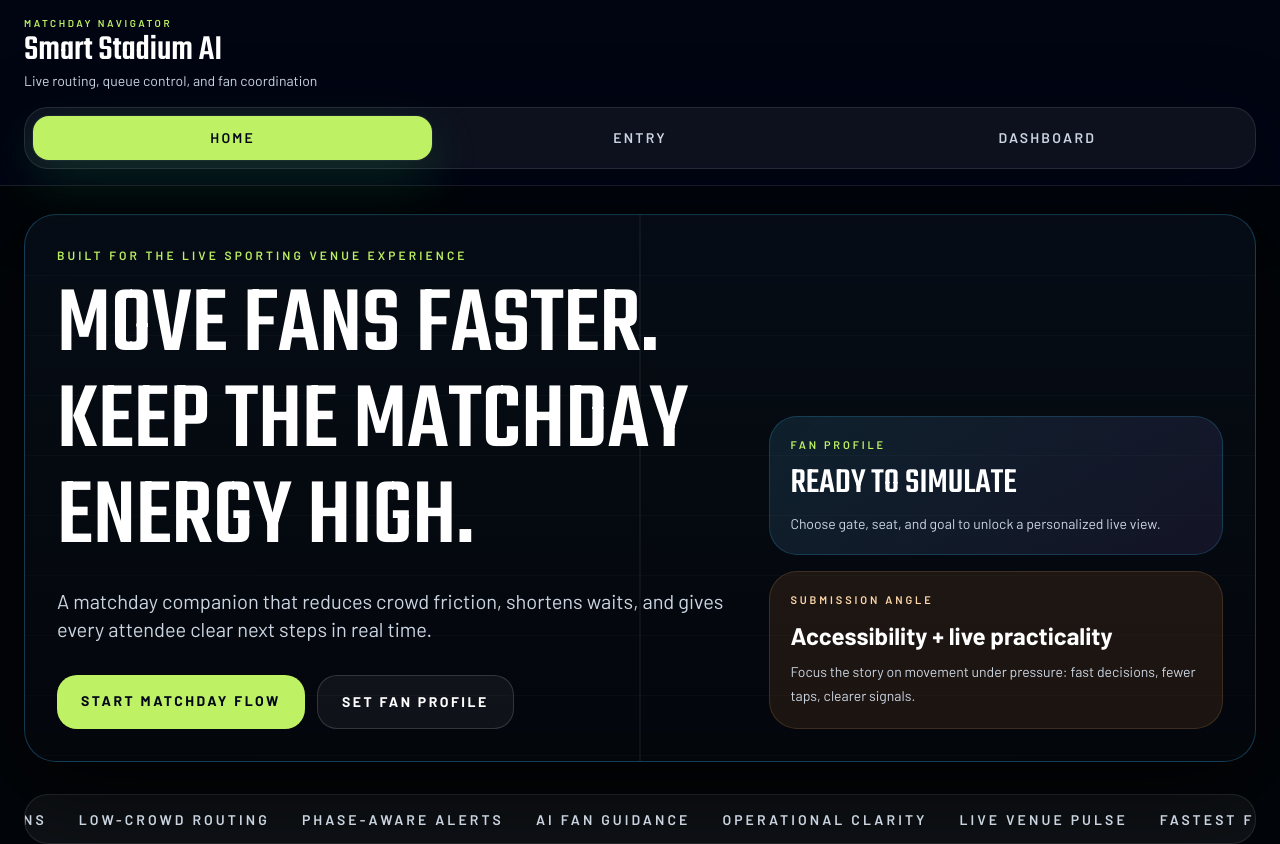
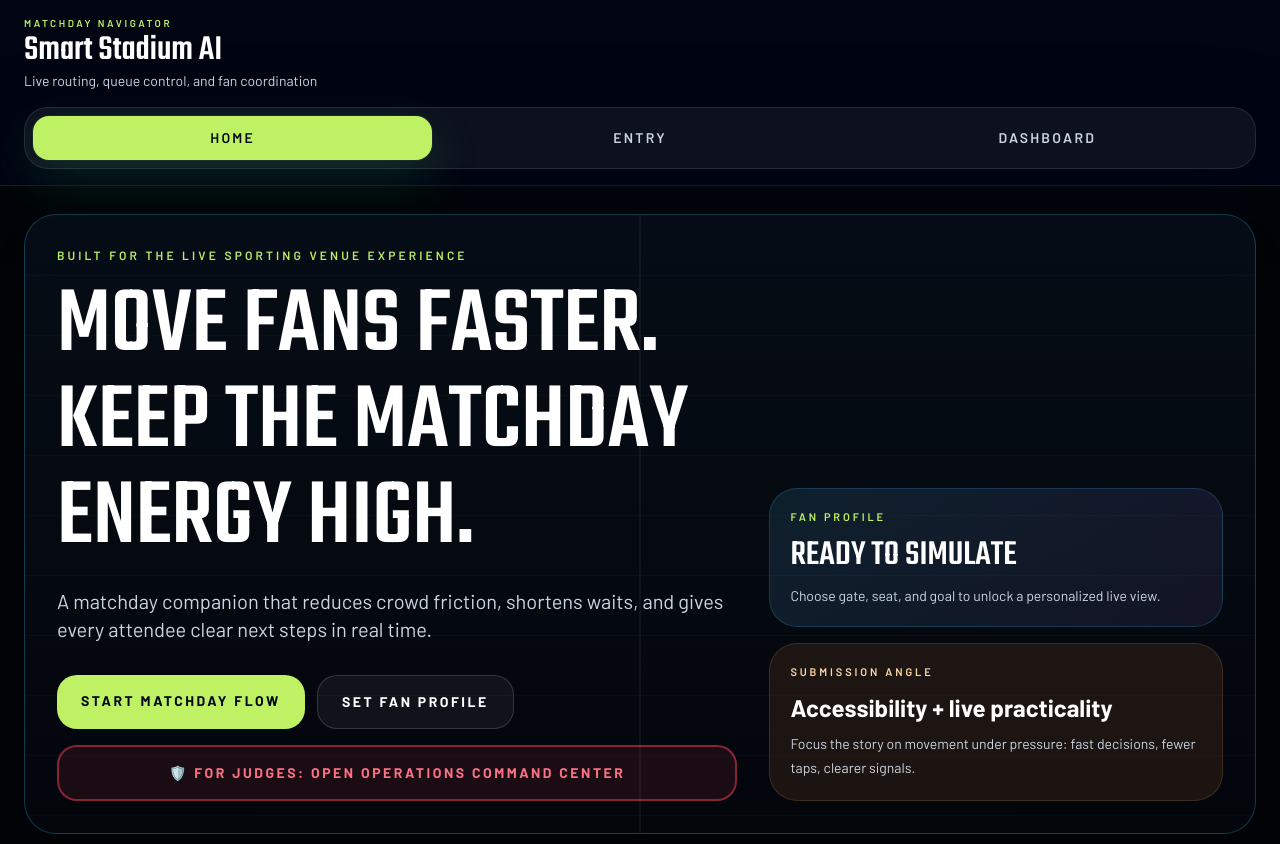
Before and after one commit to manojs923/AI-Crowd-Intelligence-Smart-Stadium-Assistant, a React (Vite) app: page / in a window 1280 px wide. Shown: the top 844 px of the page. Built offline with nearby package versions, Linux system fonts and the light colour scheme; no server answers.

Commit message:
feat: add explicit link for judges to access ops dashboard

```diff
--- a/src/pages/Home.jsx
+++ b/src/pages/Home.jsx
@@ -56,6 +56,16 @@ export default function Home({ userProfile }) {
                 className="rounded-[1.25rem] border border-white/15 bg-white/5 px-6 py-4 text-center text-sm font-bold uppercase tracking-[0.18em] text-white transition hover:border-white/30 hover:bg-white/10"
               >
                 {userProfile ? 'Resume Live Dashboard' : 'Set Fan Profile'}
+              </Link>
+            </div>
+
+            <div className="mt-4 flex flex-col gap-3 sm:flex-row">
+              <Link
+                to="/ops"
+                target="_blank"
+                className="flex-1 rounded-[1.25rem] border-2 border-rose-500/50 bg-rose-500/10 px-6 py-4 text-center text-sm font-bold uppercase tracking-[0.18em] text-rose-400 transition hover:bg-rose-500/20"
+              >
+                🛡️ For Judges: Open Operations Command Center
               </Link>
             </div>
           </div>
```
